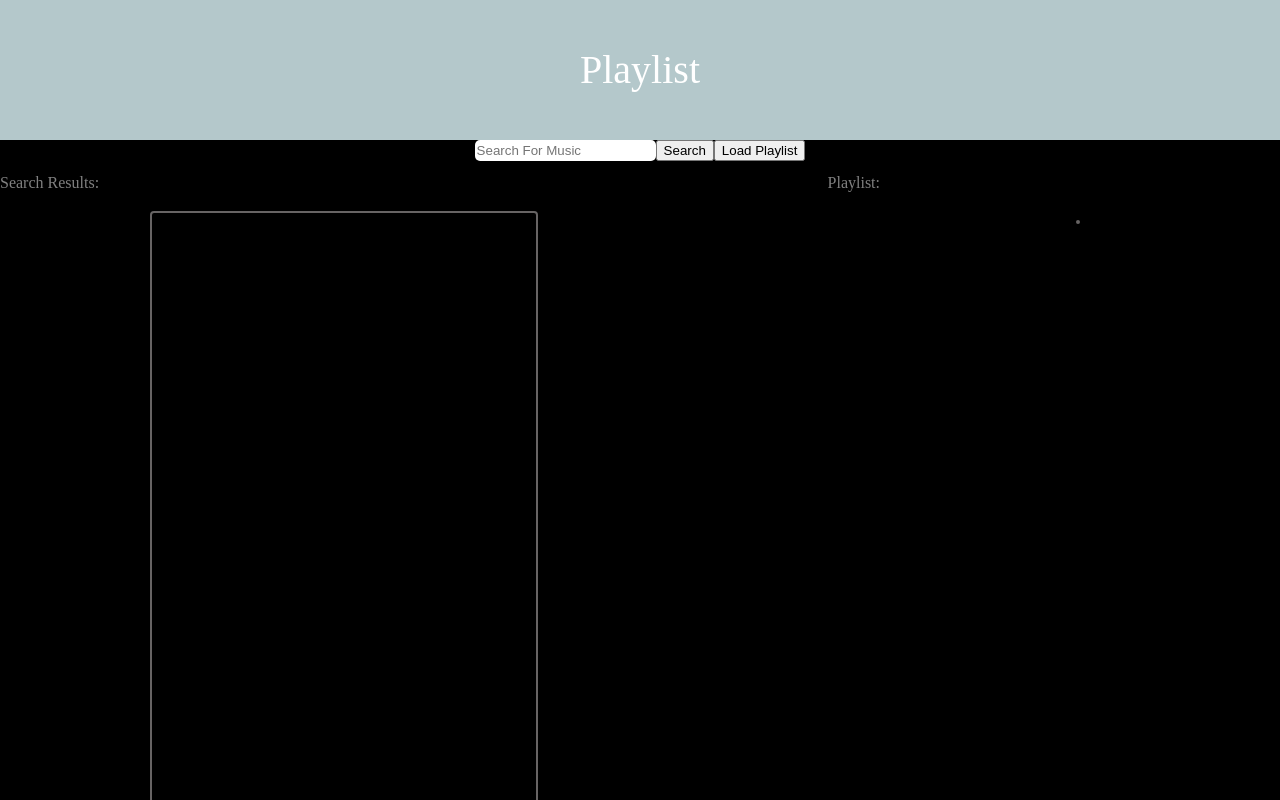
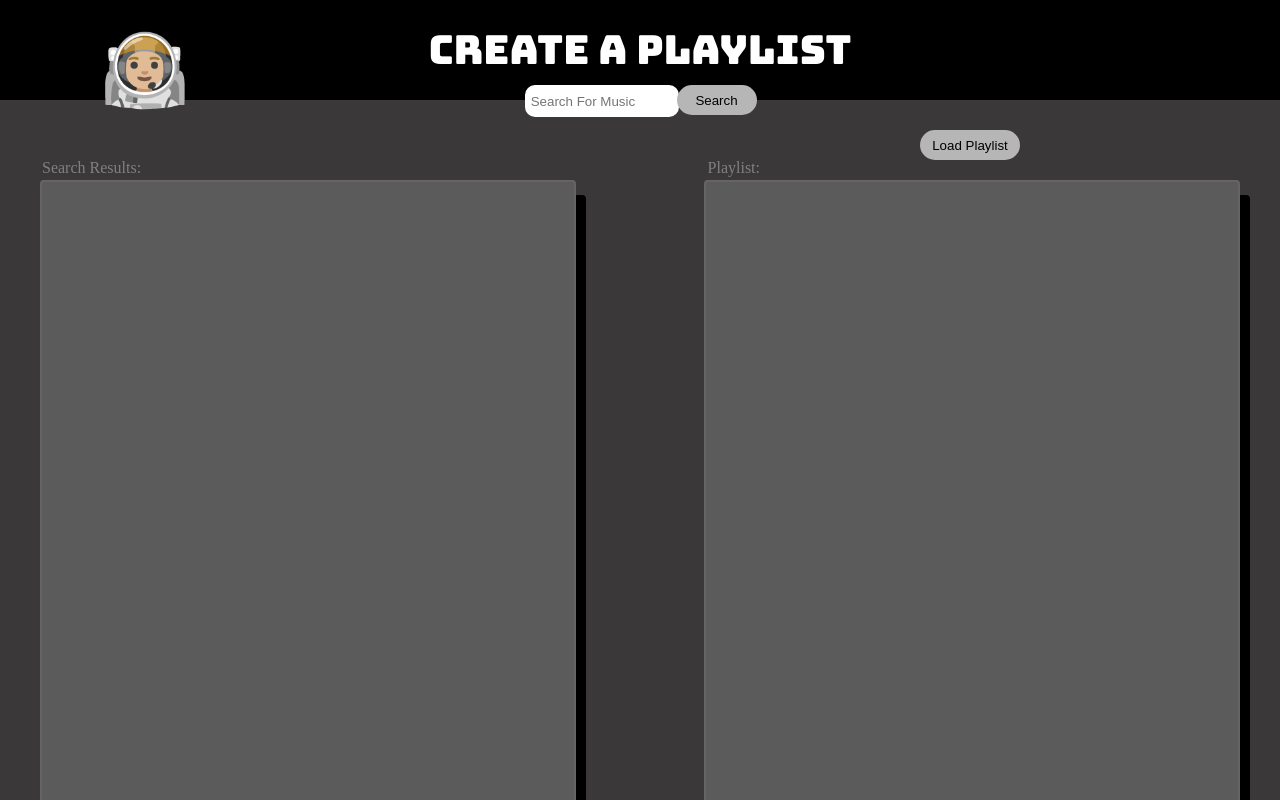
Before and after one commit to jmarc21/PersonalProject1, a React (Create React App) app: page / in a window 1280 px wide. Shown: the top 800 px of the page. Built offline with nearby package versions, Linux system fonts and the light colour scheme.

Commit message:
almost final commit

```diff
--- a/public/index.html
+++ b/public/index.html
@@ -4,6 +4,7 @@
     <meta charset="utf-8">
     <meta name="viewport" content="width=device-width, initial-scale=1, shrink-to-fit=no">
     <meta name="theme-color" content="#000000">
+    <link href="https://fonts.googleapis.com/css?family=Bungee" rel="stylesheet">
     <!--
       manifest.json provides metadata used when your web app is added to the
       homescreen on Android. See https://developers.google.com/web/fundamentals/engage-and-retain/web-app-manifest/
--- a/src/App.css
+++ b/src/App.css
@@ -1,5 +1,10 @@
 .app{
+    width: 100%;
+    height: 1300px;
+    background: #3a3838;
+}
+.search{
+    width: 100%;
     height: 100%;
-    width: 100%;
-    background: black
+    background: #3a3838;
 }
--- a/src/App.js
+++ b/src/App.js
@@ -11,7 +11,9 @@ class App extends Component {
     return (
       <div className='app'>
         <Header />
-        <Search />
+
+        <Search className='search'/>
+
       </div>
     );
   }
--- a/src/Components/Header/Header.css
+++ b/src/Components/Header/Header.css
@@ -1,12 +1,30 @@
+
+
 section{
     display: flex;
     align-items: center;
     justify-content: center;
-    padding: 50px 0 50px 0;
-    background-color: rgb(180, 200, 203);
+    padding: 30px 0 30px 0;
+    background-color: rgb(0, 0, 0);
+    position: fixed;
+    width: 100%;
 }
 
 .main-title{
     color: white;
+    font-family: 'Bungee', cursive;
     font-size: 40px;
 }
+.astronaut{
+    position: absolute;
+    top: 35px;
+    left: 100px;
+    font-size: 72px;
+
+}
+.rocket{
+    position: absolute;
+    top: 500px;
+    left: 577px;
+    font-size: 72px;
+}
--- a/src/Components/Header/Header.js
+++ b/src/Components/Header/Header.js
@@ -5,7 +5,9 @@ export default class Header extends Component{
     render(){
         return(
             <section>
-                <h1 className='main-title'>Playlist</h1>
+                <h1 className='main-title'>Create A Playlist</h1>
+                {<div className='astronaut'>👨🏼‍🚀</div>}
+                {/* <div className='rocket'>🚀</div> */}
             </section>
         )
     }
--- a/src/Components/Search/Search.css
+++ b/src/Components/Search/Search.css
@@ -1,59 +1,100 @@
 .search-input{
-    border-radius: 5px;
+    position: fixed;
+    top: 85px;
+    left: 525px;
+    width: 150px;
+    height: 30px;
+    border-radius: 10px;
     border: none;
 }
 .content{
-    display: flex;
-    flex-direction: column;
-    justify-content: center;
+    display: block;
+
 }
  .list{
-    width: 30%;
+    position: static;
+    float: left;
+    width: 40%;
     height: 900px;
-    margin: 50px 0 0 150px;
-    color: gray;
+    color: rgb(255, 255, 255);
     border: 2px solid rgb(103, 100, 100);
     border-radius: 4px;
+    margin-top: 180px;
+    margin-left: 40px;
+    padding: 10px;
+    background-color: #5b5b5b;
+    box-shadow: 10px 15px #000000;
 }
 .playlist{
-    position: absolute;
-    top: 220px;
-    right: 200px;
-    color: gray;
+    height: 900px;
+    width: 40%;
+    float: right;
+    color: rgb(255, 255, 255);
     border: 2px solid rgb(103, 100, 100);
     border-radius: 4px;
+    margin-top: 180px;
+    margin-right: 40px;
+    padding: 10px;
+    word-wrap: break-word;
+    background-color: #5b5b5b;
+    box-shadow: 10px 15px #000000;
 }
 .playlist-title{
     position: absolute;
-    top: 175px;
-    right: 400px;
+    top: 160px;
+    right: 520px;
     color: gray;
 }
 .search-title{
     position: absolute;
-    top: 175px;
-    left: 375fpx;
+    top: 160px;
+    left: 42px;
     color: gray;
 }
 .playlist-items{
-    color: gray;
+    color: rgb(255, 255, 255);
 }
 .playlist-button{
     background: none;
     border: none;
     color: white;
+    font-size: 20px;
+}
+.playlistload-button{
+    position: absolute;
+    top: 130px;
+    right: 260px;
+    width: 100px;
+    height: 30px;
+    border-radius: 20px;
+    border: none;
+    background-color: rgb(182, 182, 182);
+}
+.search-button{
+    position: fixed;
+    top: 85px;
+    left: 676.5px;
+    width: 80px;
+    height: 30px;
+    border-radius: 20px;
+    border: none;
+    background-color: rgb(182, 182, 182)
+
 }
 .button-delete{
     background: none;
     border: none;
+    font-size: 20px
 }
 .button-up{
     background: none;
     border: none;
+    font-size: 20px;
 }
 .button-down{
     background: none;
     border: none;
+    font-size: 20px;
 }
 .search-fields{
     display: flex;
--- a/src/Components/Search/Search.js
+++ b/src/Components/Search/Search.js
@@ -97,7 +97,7 @@ export default class Search extends Component {
                     <p>Title: {e.trackName}</p>
                     <p>Album: {e.collectionName}</p>
                     <p>Genre: {e.primaryGenreName}</p>
-                    <button className='playlist-button' onClick={() => this.addToPlaylist(e.artistName, e.trackName, e.collectionName, e.primaryGenreName)}>Add to playlist</button>
+                    <button className='playlist-button' onClick={() => this.addToPlaylist(e.artistName, e.trackName, e.collectionName, e.primaryGenreName)}>✙</button>
                 </div>
             )
         })
@@ -119,10 +119,8 @@ export default class Search extends Component {
 
         return (
             <div className='screen'>
-                <div className='top-half'></div>
-                <div className='bottom-half'></div>
                 <div className='search-fields'>
-                    <input className='search-input' onChange={e => this.updateArtistsFirst(e.target.value)} placeholder='Search For Music' />
+                    <input className='search-input' onChange={e => this.updateArtistsFirst(e.target.value)} placeholder=' Search For Music' />
                     <button className='search-button' onClick={() => this.getArtist()}>Search</button>
                     <button className='playlistload-button' onClick={() => this.loadPlaylist()}>Load Playlist</button>
                 </div>
```
